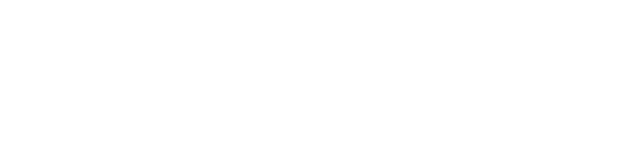
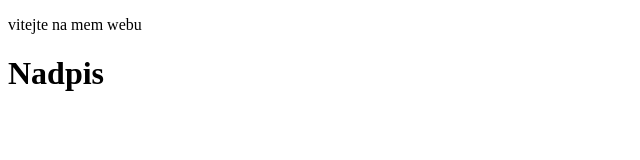
Before and after one commit to aellopos/testovaci-git-repozitar, a plain HTML site: page index.html in a window 1280 px wide. Shown: the whole page, without its empty margins (0-640 px from the left). Drawn offline with Linux system fonts and the light colour scheme.

Commit message:
Verze 2 - uprava HTML

```diff
--- a/index.html
+++ b/index.html
@@ -7,6 +7,8 @@
     <title>Document</title>
 </head>
 <body>
+    <p>vitejte na mem webu</p>
 
+    <h1>Nadpis</h1>
 </body>
 </html>
```
